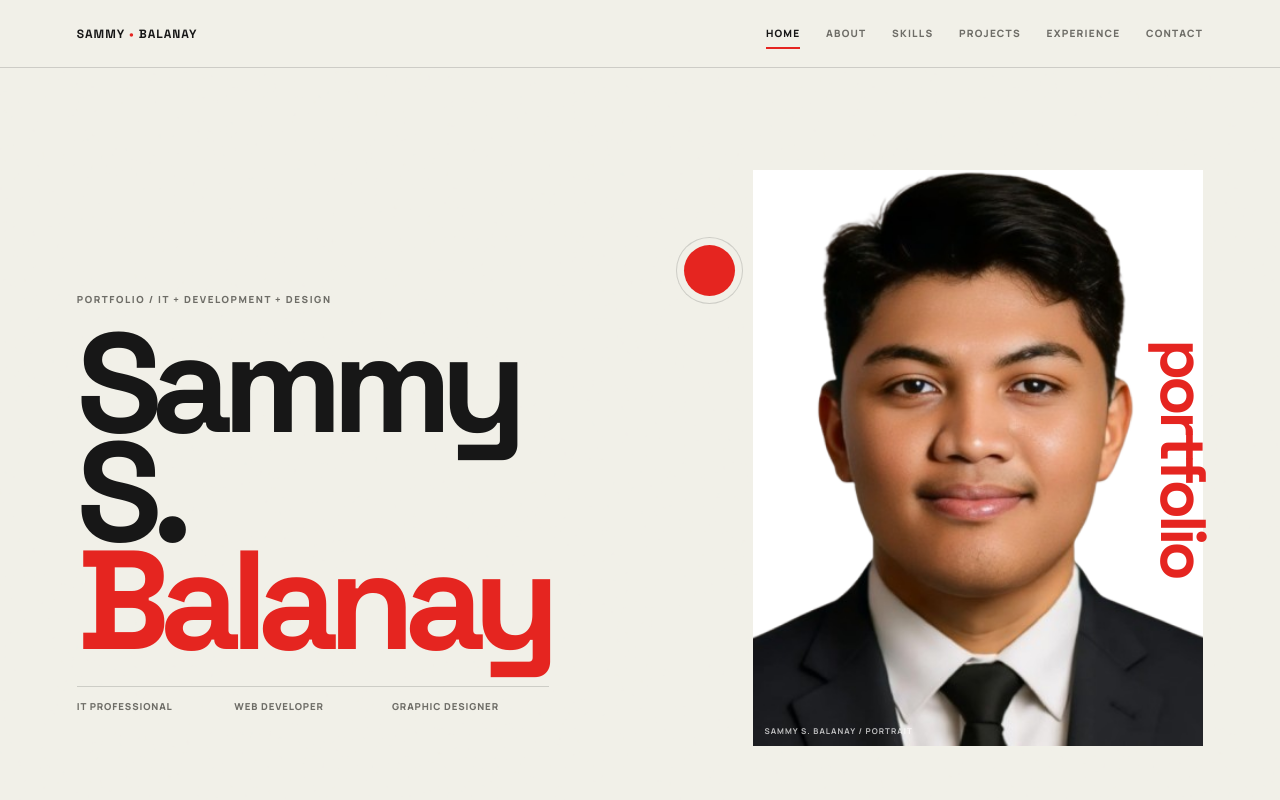
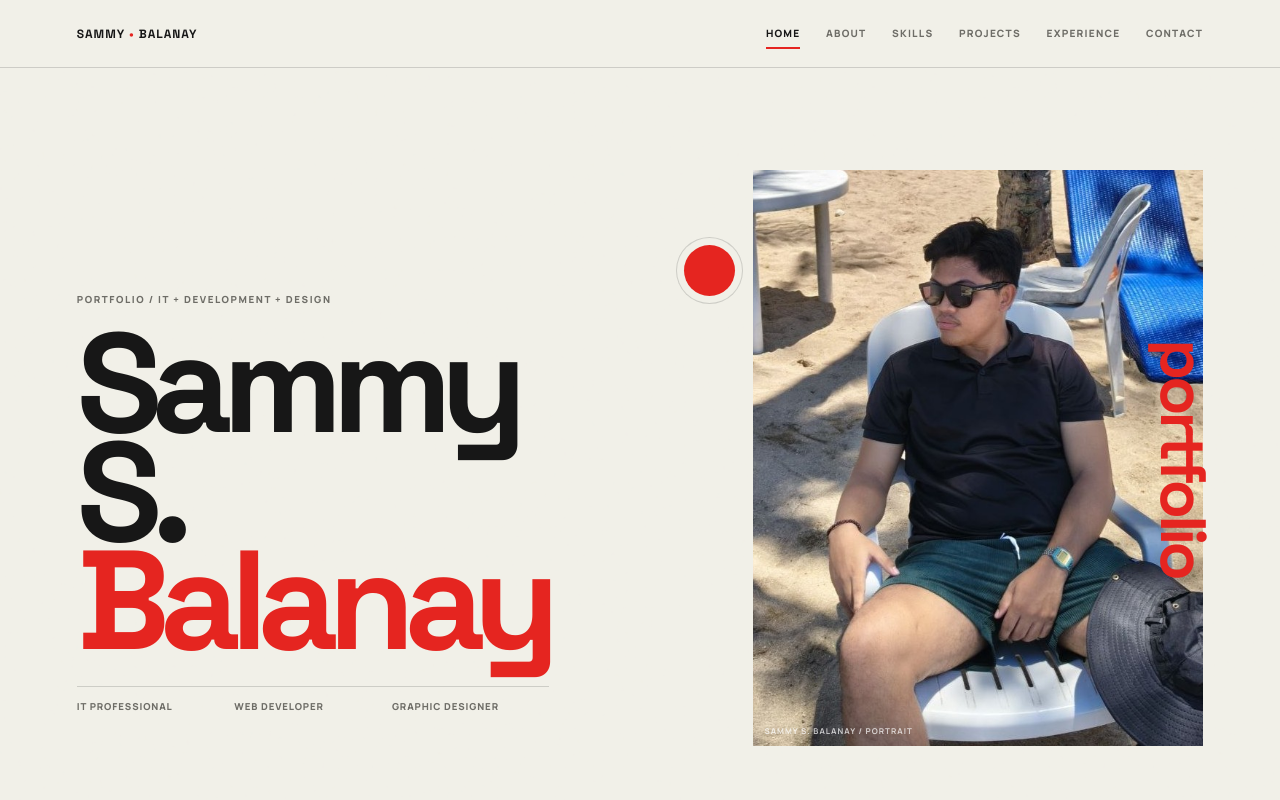
Before and after one commit to samyongg/Portfolio, a plain HTML site: page index.html in a window 1280 px wide. Shown: the top 800 px of the page. Drawn offline with Linux system fonts and the light colour scheme.

Commit message:
Add files via upload

```diff
--- a/index.html
+++ b/index.html
@@ -135,7 +135,7 @@
     </div>
     <div class="portrait-wrap">
       <div class="visual portrait">
-        <img src="ID PICTURE.png" alt="Sammy S. Balanay">
+        <img src="frontpage.jpg" alt="Sammy S. Balanay">
         <span class="caption">Sammy S. Balanay / portrait</span>
       </div>
       <span class="dot" aria-hidden="true"></span><span class="side-word" aria-hidden="true">portfolio</span>
```
